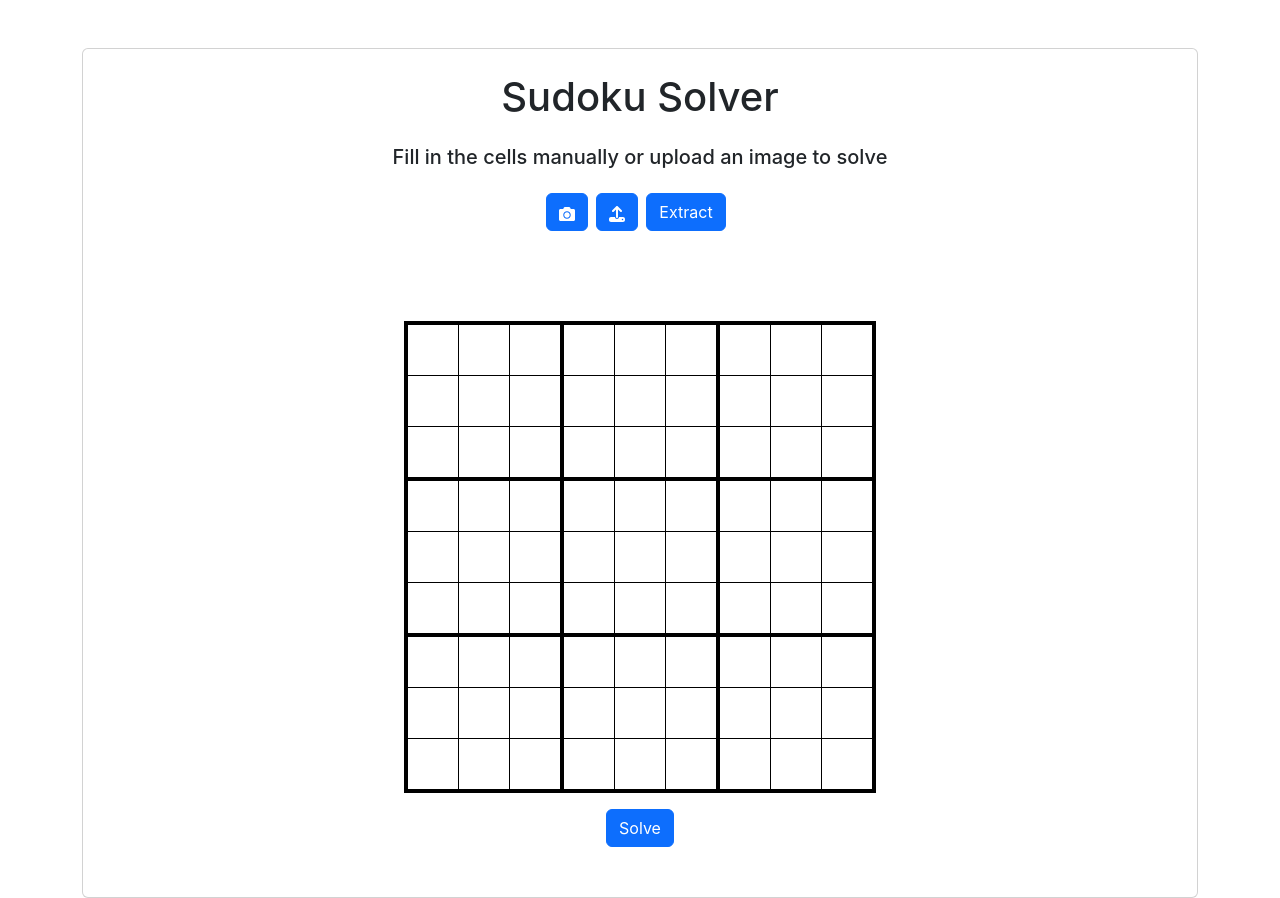
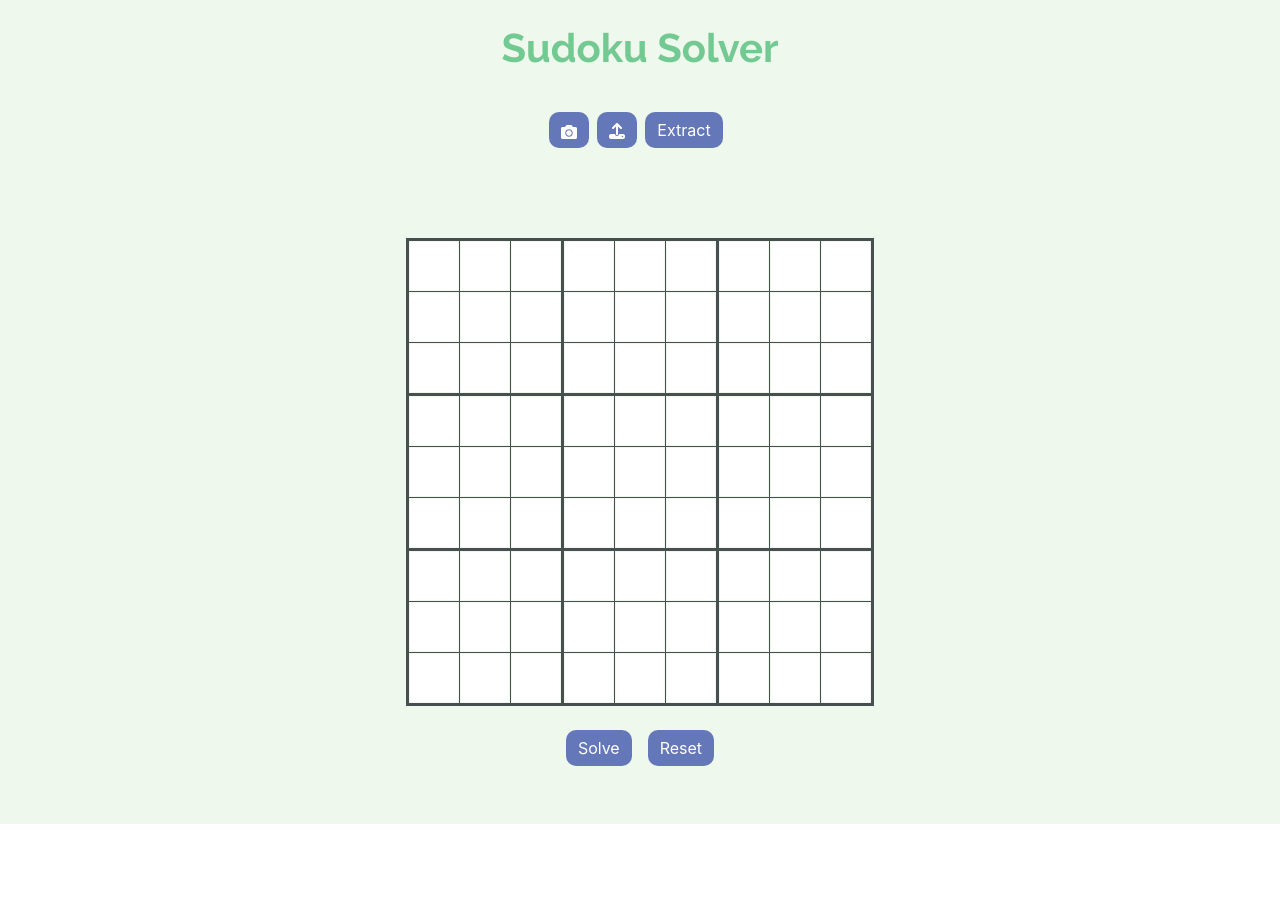
Before and after one commit to benab04/Sudoku-Solver-Frontend, a React (Create React App) app: page / in a window 1280 px wide. After the commit the page ends 824 px from the top, so only its background shows below. Built offline with nearby package versions, Linux system fonts and the light colour scheme; no server answers.

Commit message:
update styles

```diff
--- a/src/App.js
+++ b/src/App.js
@@ -2,13 +2,12 @@ import React, { useState } from "react";
 import Camera from "./Camera";
 import SudokuGrid from "./SudokuGrid";
 import { FaUpload } from "react-icons/fa6";
+import "./styles.css";
+import { FaTrash } from "react-icons/fa";
+
 const base_url = process.env.REACT_APP_BACKEND_URL;
-
 const App = () => {
-  const [capturedImage, setCapturedImage] = useState(null);
-  const [solvedSudoku, setSolvedSudoku] = useState(null);
-  const [sudokuError, setSudokuError] = useState(null);
-  const [initialGrid, setInitialGrid] = useState([
+  const defaultGrid = [
     [0, 0, 0, 0, 0, 0, 0, 0, 0],
     [0, 0, 0, 0, 0, 0, 0, 0, 0],
     [0, 0, 0, 0, 0, 0, 0, 0, 0],
@@ -18,7 +17,11 @@ const App = () => {
     [0, 0, 0, 0, 0, 0, 0, 0, 0],
     [0, 0, 0, 0, 0, 0, 0, 0, 0],
     [0, 0, 0, 0, 0, 0, 0, 0, 0],
-  ]);
+  ];
+  const [capturedImage, setCapturedImage] = useState(null);
+  const [solvedSudoku, setSolvedSudoku] = useState(null);
+  const [sudokuError, setSudokuError] = useState(null);
+  const [initialGrid, setInitialGrid] = useState(defaultGrid);
 
   const handleCapture = (imageDataURL) => {
     setCapturedImage(imageDataURL);
@@ -76,14 +79,17 @@ const App = () => {
   };
 
   return (
-    <div className="container text-center mt-5">
-      <div className="card p-4">
-        <h1 className="mb-4">Sudoku Solver</h1>
-        <h5>Fill in the cells manually or upload an image to solve</h5>
+    <div className="wrapper-div  text-center mt-5 mx-0">
+      <div className="container container-fluid py-4 px-0 mx-0">
+        <h1 className="heading mb-4">Sudoku Solver</h1>
+
         <div className="row flex flex-direction-column justify-content-center align-items-center">
           <div className="col-md-6 mb-3">
             <Camera onCapture={handleCapture} className="my-3" />
-            <label htmlFor="fileInput" className="btn btn-primary my-3">
+            <label
+              htmlFor="fileInput"
+              className="btn upload-button btn-primary my-3"
+            >
               <FaUpload />
             </label>
             <input
@@ -97,13 +103,21 @@ const App = () => {
               Extract
             </button>
             {capturedImage && (
-              <div>
-                <img
-                  src={capturedImage}
-                  alt="Captured"
-                  className="img-fluid mt-3"
-                  style={{ maxWidth: "400px", width: "100%", height: "auto" }}
-                />
+              <div className="image-section">
+                <div className=" captured-image">
+                  <img
+                    src={capturedImage}
+                    alt="Captured"
+                    className="img-fluid mt-3 captured-image"
+                    style={{ maxWidth: "400px", width: "100%", height: "auto" }}
+                  />
+                  <label
+                    className="btn delete-btn btn-primary"
+                    onClick={() => setCapturedImage(null)}
+                  >
+                    <FaTrash />
+                  </label>
+                </div>
               </div>
             )}
           </div>
@@ -126,7 +140,9 @@ const App = () => {
             )}
           </div>
         </div>
-        {initialGrid && <SudokuGrid initialGrid={initialGrid} />}
+        {initialGrid && (
+          <SudokuGrid initialGrid={initialGrid} defaultGrid={defaultGrid} />
+        )}
       </div>
     </div>
   );
--- a/src/Camera.jsx
+++ b/src/Camera.jsx
@@ -1,5 +1,5 @@
 import React, { useState, useEffect } from "react";
-import { FaCamera } from "react-icons/fa";
+import { FaCamera, FaTrash } from "react-icons/fa";
 
 const Camera = ({ onCapture }) => {
   const [stream, setStream] = useState(null);
@@ -48,6 +48,7 @@ const Camera = ({ onCapture }) => {
       const imageDataURL = canvas.toDataURL("image/png");
       onCapture(imageDataURL);
       setShowModal(false);
+      stopCamera();
     }
   };
 
@@ -58,10 +59,10 @@ const Camera = ({ onCapture }) => {
           <div className="modal-dialog modal-dialog-centered" role="document">
             <div className="modal-content">
               <div className="modal-header">
-                <h5 className="modal-title">Live Video Stream</h5>
+                <h5 className="modal-title">Capture Sudoku Image</h5>
                 <button
                   type="button"
-                  className="btn-close"
+                  className="btn-close modal-close"
                   aria-label="Close"
                   onClick={stopCamera}
                 ></button>
--- a/src/SudokuGrid.css
+++ b/src/SudokuGrid.css
@@ -11,7 +11,7 @@
   }
 
   .sudoku-cell {
-    border: 1px solid #000000;
+    border: 1px solid #484f51;
     text-align: center;
     vertical-align: middle;
   }
@@ -36,19 +36,18 @@
 
   /* Border styles for rows and columns */
   .sudoku-table tr:nth-child(3n) {
-    border-bottom: 4px solid #000000;
+    border-bottom: 3px solid #484f51;
   }
-
   .sudoku-table tr:nth-child(3n + 1) {
-    border-top: 4px solid #000000;
+    border-top: 3px solid #484f51;
   }
 
   .sudoku-table td:nth-child(3n) {
-    border-right: 4px solid #000000;
+    border-right: 3px solid #484f51;
   }
 
   .sudoku-table td:nth-child(3n + 1) {
-    border-left: 4px solid #000000;
+    border-left: 3px solid #484f51;
   }
   @media screen and (max-width: 540px) {
     .sudoku-cell input {
--- a/src/SudokuGrid.jsx
+++ b/src/SudokuGrid.jsx
@@ -1,7 +1,7 @@
 import React, { useEffect, useState } from "react";
 import "./SudokuGrid.css"; // Import the CSS file
 const base_url = process.env.REACT_APP_BACKEND_URL;
-const SudokuGrid = ({ initialGrid }) => {
+const SudokuGrid = ({ initialGrid, defaultGrid }) => {
   const [grid, setGrid] = useState(initialGrid);
   const [sudokuError, setSudokuError] = useState(null);
 
@@ -10,11 +10,27 @@ const SudokuGrid = ({ initialGrid }) => {
     setGrid(initialGrid);
   }, [initialGrid]);
 
+  const handleReset = () => {
+    setGrid(defaultGrid);
+  };
+
   const handleChange = (e, row, col) => {
     const updatedGrid = [...grid];
-    const value = parseInt(e.target.value, 10) || 0; // Convert to integer, fallback to 0 if not a valid number
+    var value = parseInt(e.target.value, 10) || 0;
+    if (value > 9 || value < 0) {
+      value = parseInt(value / 10);
+    }
     updatedGrid[row][col] = value;
     setGrid(updatedGrid);
+  };
+  const handleInputFocus = () => {
+    // Disable scrolling when input is focused
+    document.body.style.overflow = "hidden";
+  };
+
+  const handleInputBlur = () => {
+    // Enable scrolling when input is blurred
+    document.body.style.overflow = "auto";
   };
 
   const handleSubmit = () => {
@@ -84,6 +100,8 @@ const SudokuGrid = ({ initialGrid }) => {
                     max="9"
                     value={cell === 0 ? "" : cell} // Display empty string if cell is 0
                     onChange={(e) => handleChange(e, rowIndex, colIndex)}
+                    onFocus={handleInputFocus} // Disable scrolling when input is focused
+                    onBlur={handleInputBlur} // Enable scrolling when input is blurred
                   />
                 </td>
               ))}
@@ -91,9 +109,14 @@ const SudokuGrid = ({ initialGrid }) => {
           ))}
         </tbody>
       </table>
-      <button onClick={handleSubmit} className="btn btn-primary my-3 mx-2">
-        Solve
-      </button>
+      <div className="d-flx flex-column justify-contents-center align-items-center my-2">
+        <button onClick={handleSubmit} className="btn btn-primary my-3 mx-2">
+          Solve
+        </button>
+        <button onClick={handleReset} className="btn btn-primary my-3 mx-2">
+          Reset
+        </button>
+      </div>
     </div>
   );
 };
--- a/src/styles.css
+++ b/src/styles.css
@@ -0,0 +1,69 @@
+@import url('https://fonts.googleapis.com/css2?family=Open+Sans:ital,wght@0,300..800;1,300..800&family=Raleway:ital,wght@0,100..900;1,100..900&display=swap');
+
+
+.wrapper-div{
+    background-color: #eff8ec;
+    margin: 0 !important;
+    padding: 0 !important;
+    width: 100vw;
+    min-height: 100vh;
+    display: flex;
+    flex-direction: column;
+    justify-content: center;
+    align-items: center;
+}
+html,body{
+    margin:0 !important;
+    padding:0 !important;
+    overflow-x: hidden;
+}
+
+.heading{
+    color:#73c992;
+    font-family: "Raleway", sans-serif;
+  font-optical-sizing: auto;
+  font-size:40px;
+  font-weight:700;
+  font-style: normal;
+}
+.helpline{
+    font-family: "Raleway", sans-serif;
+
+    font-size:20px;
+    font-optical-sizing: auto;
+  font-style: normal;
+}
+
+button,.upload-button,.delete-btn{
+    font-family: "Raleway", sans-serif;
+    font-style: normal;
+    background-color: #6477B9 !important;
+    border: #7D8CC4 !important;
+    border-radius: 10px !important;
+    vertical-align: middle;
+
+}
+
+button :hover,.upload-button:hover,.delete-btn :hover{
+    cursor: pointer;
+    border: #6477B9 !important;
+}
+
+.modal-close{
+    background-color: unset !important;
+}
+.captured-image{
+    width: fit-content;
+    position: relative;
+}
+.delete-btn{
+    position:absolute;
+    bottom: -40px;
+    background-color: #CC7E85 !important;
+    right:0px;
+}
+.image-section{
+    display: flex;
+    justify-content: center;
+    align-items: center;
+}
```
